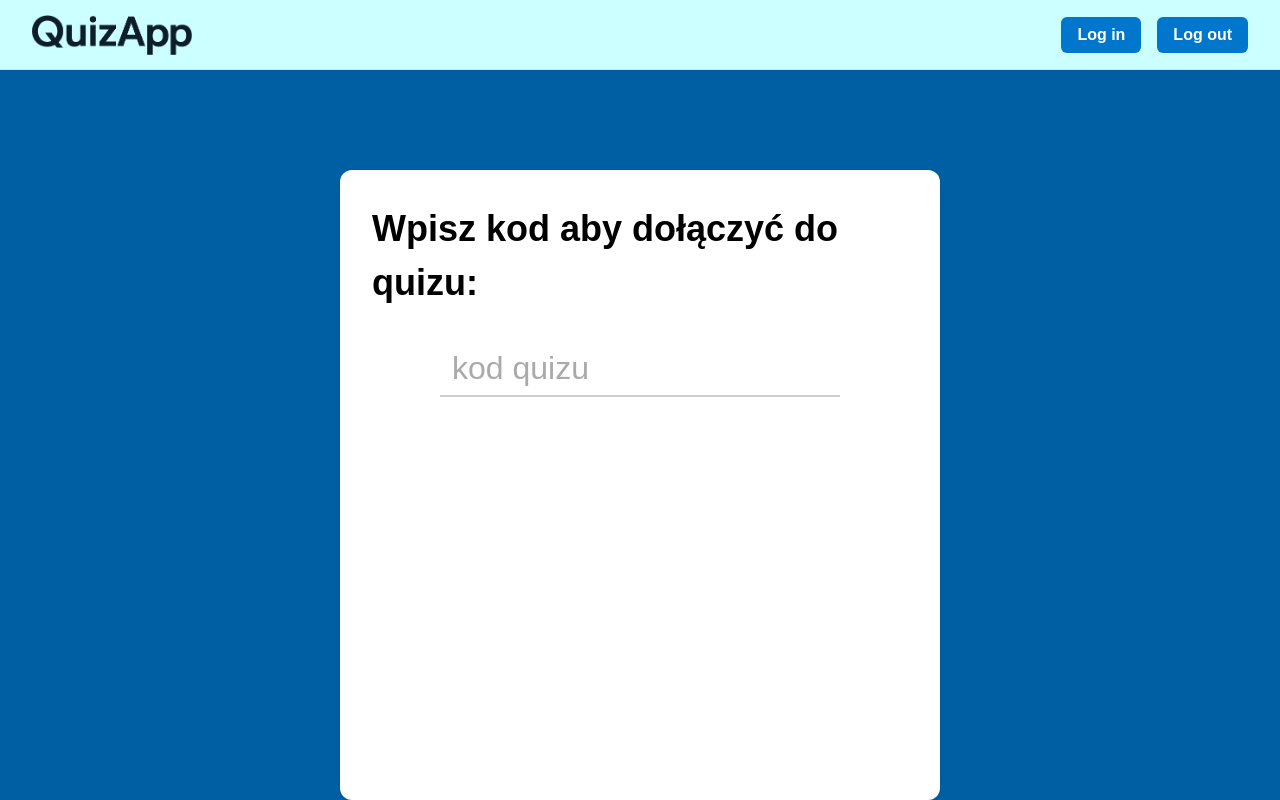
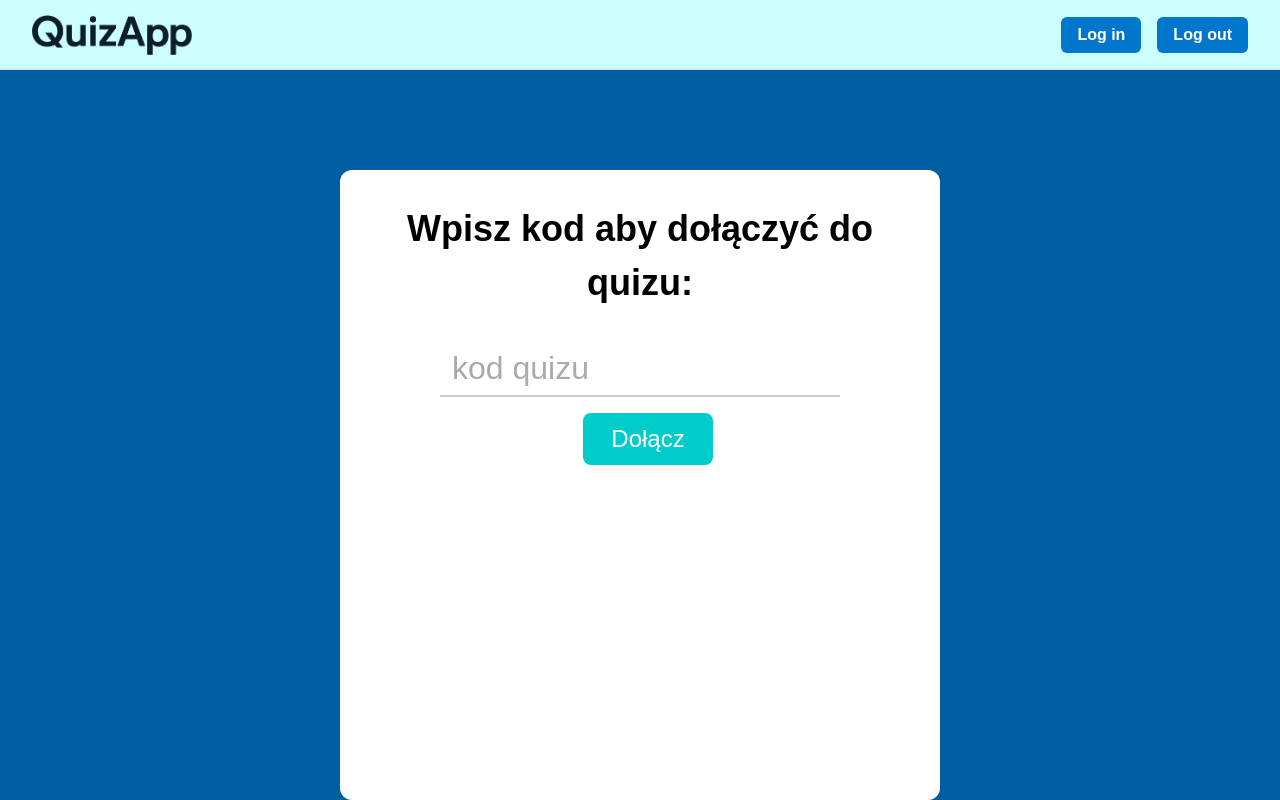
Before and after one commit to barphantom/QuizApp, a React (Vite) app in the folder frontend/: page / in a window 1280 px wide. Built offline with nearby package versions, Linux system fonts and the light colour scheme; no server answers.

Commit message:
Added button and styles for home page

```diff
--- a/frontend/src/pages/Home.jsx
+++ b/frontend/src/pages/Home.jsx
@@ -45,6 +45,7 @@ export default function Home() {
                    onChange={(e) => setCode(e.target.value)}
                    placeholder="kod quizu"
                    required/>
+            <button type="submit" className={styles.joinButton}>Dołącz</button>
         </form>
     </div>
   );
--- a/frontend/src/styles/Home.module.css
+++ b/frontend/src/styles/Home.module.css
@@ -27,6 +27,7 @@
 }
 
 .mainText {
+  text-align: center;
   font-size: 36px;
   font-weight: bold;
   margin: 1rem;
@@ -34,6 +35,7 @@
 
 .codeForm {
   display: flex;
+  flex-direction: column;
   justify-content: center;
   align-items: center;
   padding: 1rem;
@@ -60,4 +62,22 @@
 
 .codeForm input:focus {
   border-bottom-color: #000;
+  color: #000;
 }
+
+.joinButton {
+  margin-left: 1rem;
+  margin-top: 1rem;
+  padding: .75rem 1.75rem;
+  font-size: 1.5rem;
+  background-color: #00cccc;
+  color: white;
+  border: none;
+  border-radius: 8px;
+  cursor: pointer;
+  transition: background-color 0.3s ease;
+}
+
+.joinButton:hover {
+  background-color: #009999;
+}
```
Also changed, not shown: frontend/src/styles/Home2.css (deleted, +0 -68 lines).
